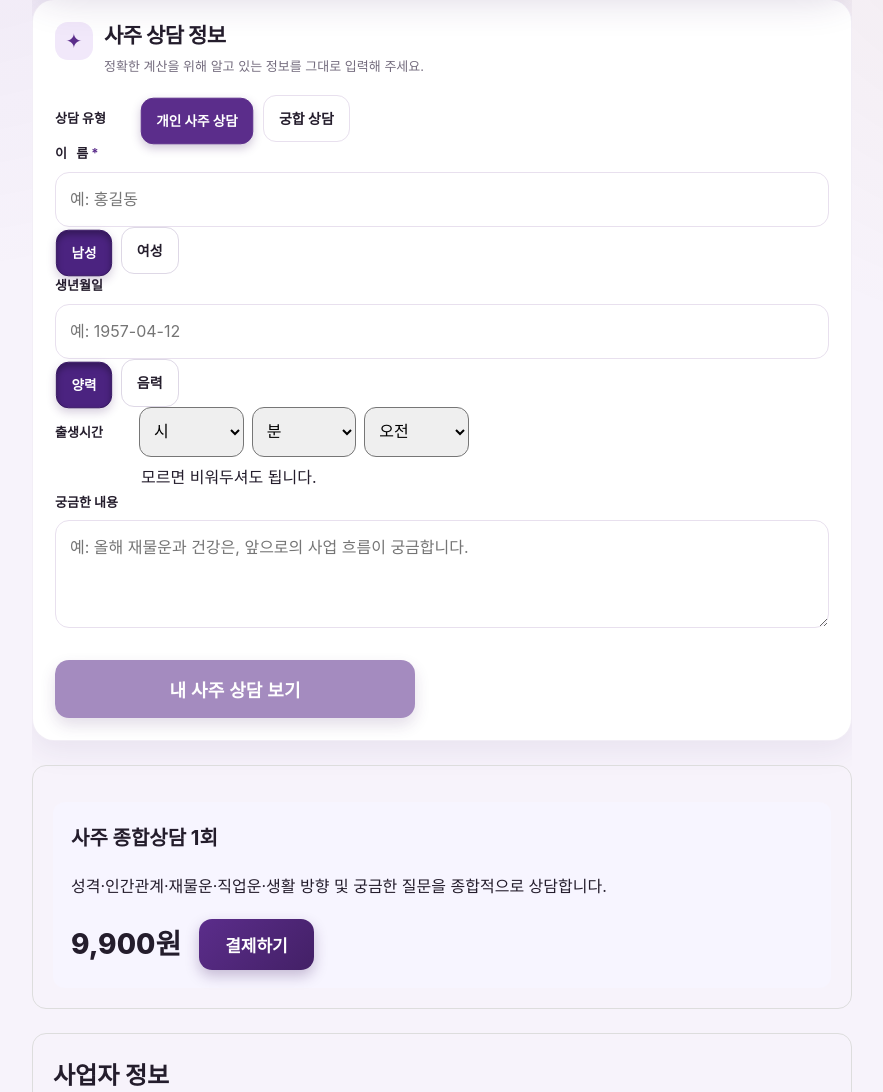
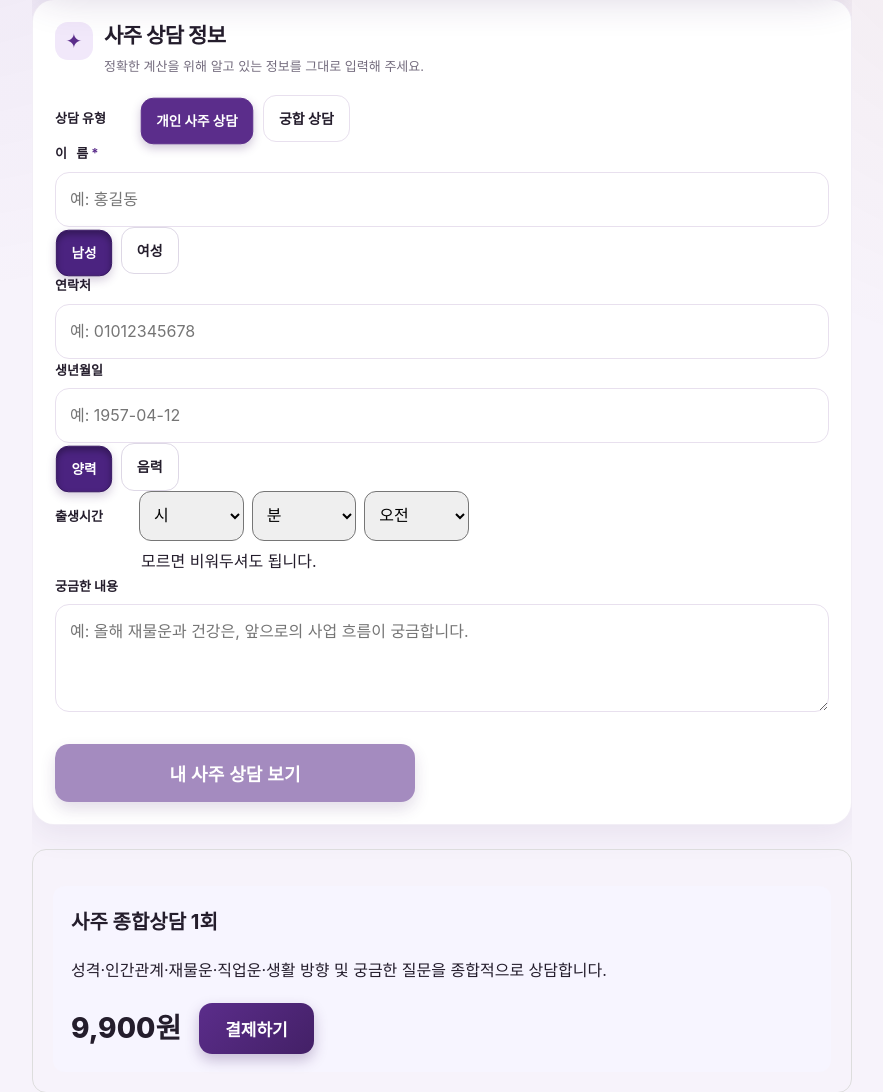
Before and after one commit to wangjael7959-beep/AI-SAZU-CAFE, a Flask app: page / in a window 1280 px wide; the page is wider, and only the part inside the window is pictured. Shown: the part 365-1457 px from the top of that part, without its empty margins (198-1081 px from the left). Run offline with Flask 3, Linux system fonts and the light colour scheme; some libraries are stand-ins or nearby versions.

Commit message:
Update index.html

```diff
--- a/templates/index.html
+++ b/templates/index.html
@@ -615,7 +615,21 @@
 
     </div>
 </div>
-
+<div class="field full">
+  <div class="profile-row">
+    <label for="buyer_tel" class="profile-label">연락처</label>
+    <input
+      id="buyer_tel"
+      name="buyer_tel"
+      type="tel"
+      autocomplete="tel"
+      value="{{ form.get('buyer_tel','') }}"
+      placeholder="예: 01012345678"
+      required
+      class="profile-input"
+    >
+  </div>
+</div>
 <div class="field full">
     <div class="profile-row">
 
@@ -1341,8 +1355,7 @@ payButton.style.opacity = "0.7";
             name: "운담 사주 종합상담 1회",
             amount: 9900,
             buyer_name: document.getElementById("name")?.value || "고객",
-            buyer_tel: "070-4571-5506",
-            buyer_email: "test@example.com",
+            buyer_tel: document.getElementById("buyer_tel")?.value.trim(),
             company: "운담"
         },
         async function (rsp) {
```
